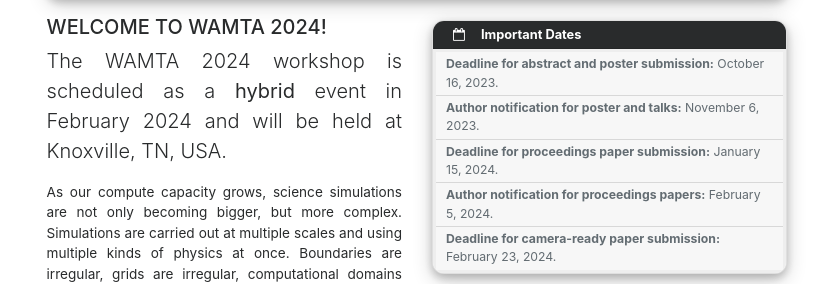
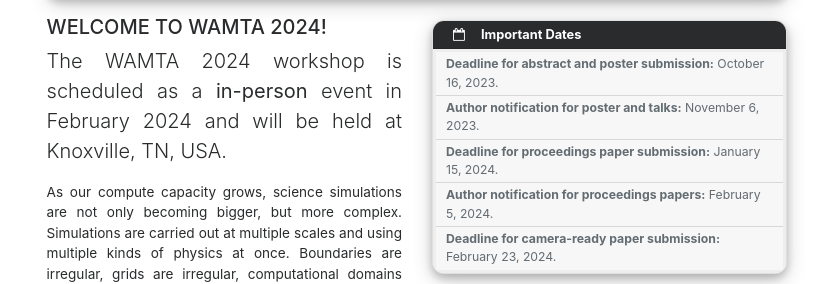
Before and after one commit to wamta26/WAMTA26.github.io, a Jekyll site: the page built from index.md, in a window 1280 px wide. Shown: the part 322-606 px from the top of the page, without its empty margins (223-1048 px from the left). Built offline with Jekyll 4.4.1, drawn with Linux system fonts in a browser that asks for light colours; nearby versions of some CDN libraries.

Commit message:
Remove hybrid

```diff
--- a/index.md
+++ b/index.md
@@ -12,7 +12,7 @@
 
 ##### WELCOME TO WAMTA 2024\!
 
-The WAMTA 2024 workshop is scheduled as a <b>hybrid</b> event in February 2024 and will be
+The WAMTA 2024 workshop is scheduled as a <b>in-person</b> event in February 2024 and will be
 held at Knoxville, TN, USA.
 {: .lead}
 
```
